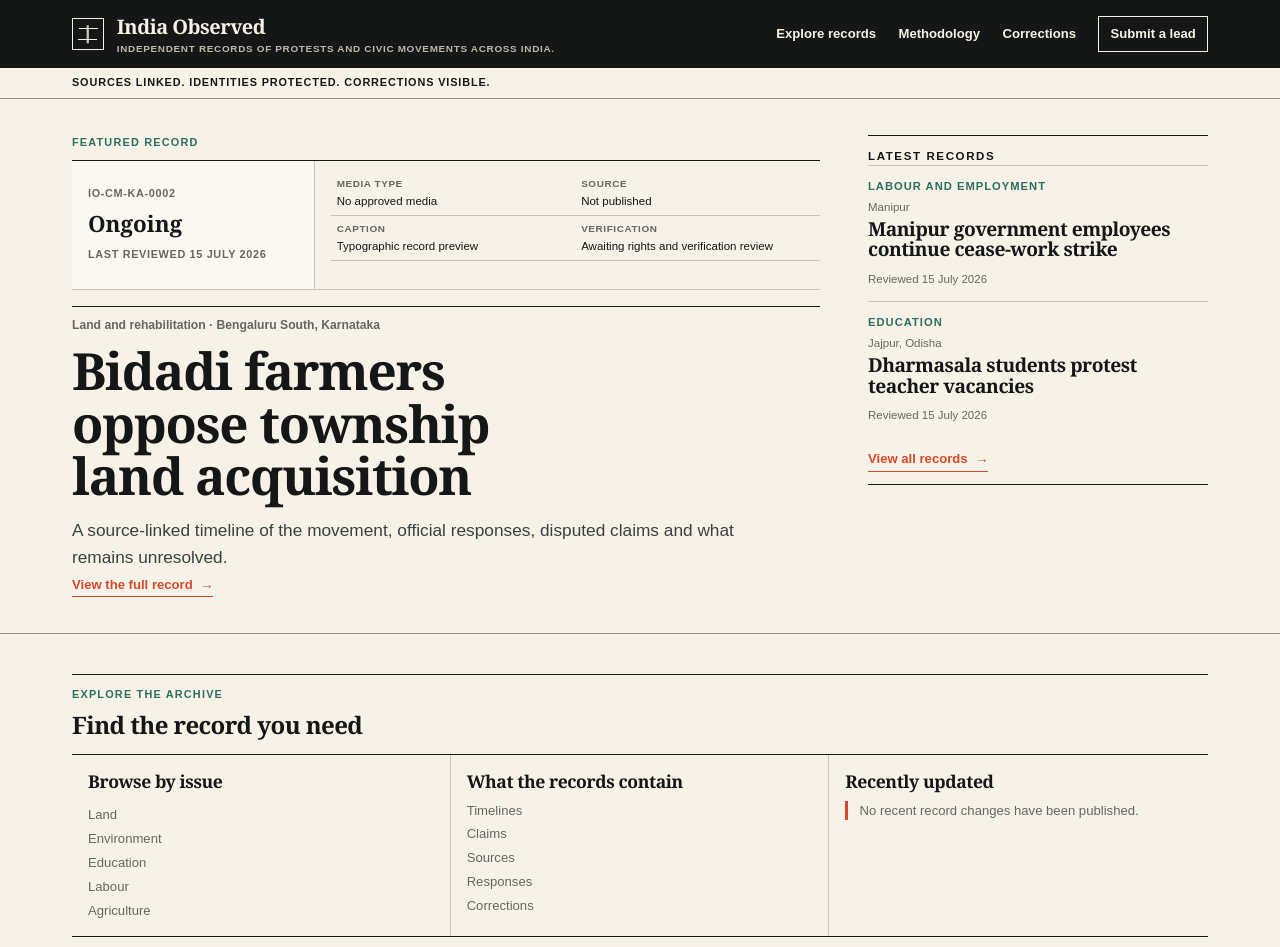
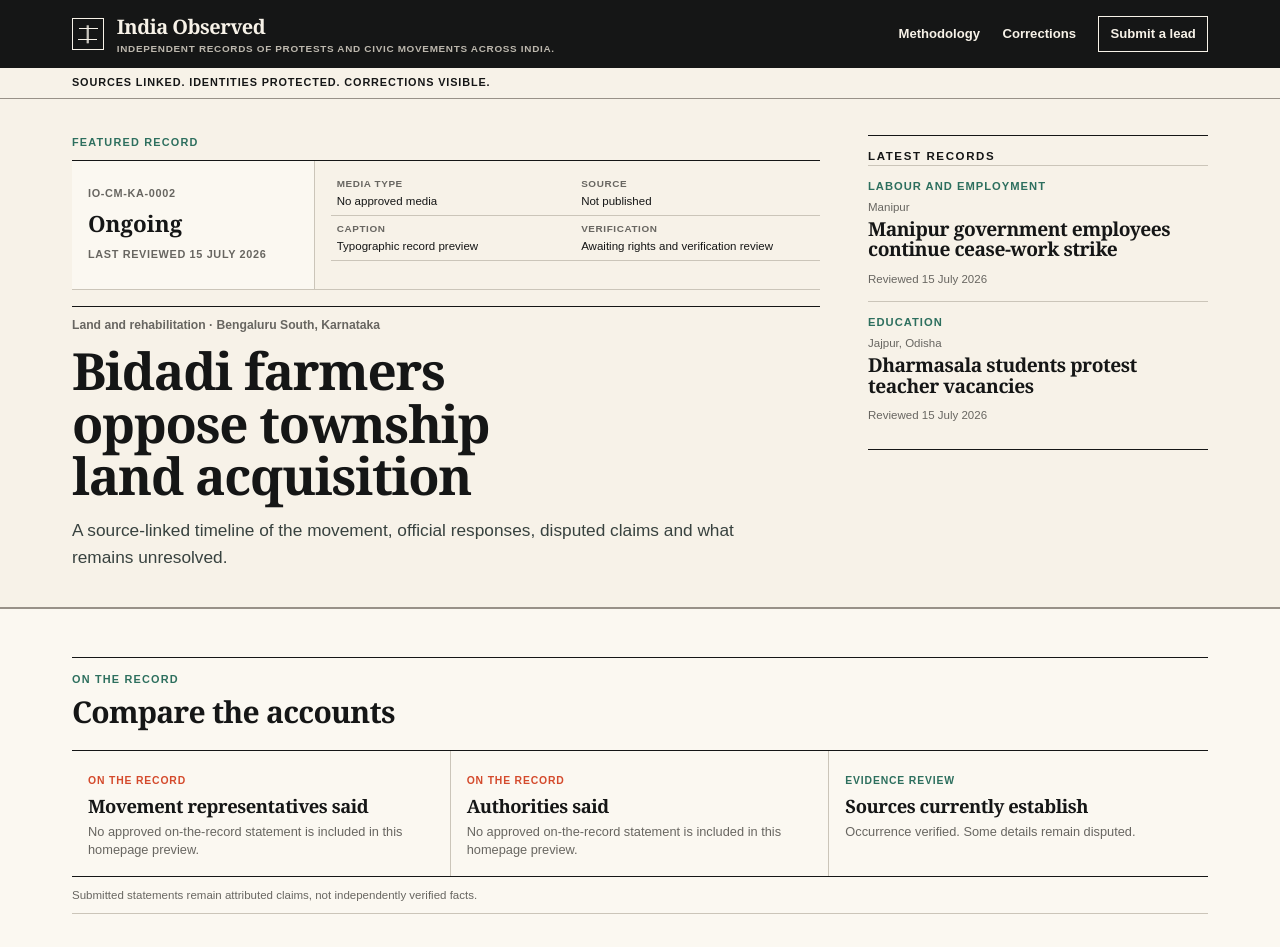
Before and after one commit to naveena04-rao/india-observed, a Next.js app: page / in a window 1280 px wide. Shown: the top 947 px of the page. Built offline with nearby package versions, Linux system fonts and the light colour scheme.

Commit message:
Remove archive exploration section

```diff
--- a/src/app/globals.css
+++ b/src/app/globals.css
@@ -1838,82 +1838,6 @@ h3 {
   }
 }
 
-/* Archive exploration replaces the duplicated record stream */
-.archive-explore {
-  border-bottom: 1px solid var(--line-dark);
-  padding-block: 2.5rem;
-}
-
-.archive-explore .stream-heading {
-  border-top: 1px solid var(--ink);
-  display: block;
-  padding-top: 0.75rem;
-}
-
-.archive-explore .stream-heading h2 {
-  font-size: 1.5rem;
-  margin-bottom: 1rem;
-}
-
-.archive-columns {
-  border-bottom: 1px solid var(--ink);
-  border-top: 1px solid var(--ink);
-  display: grid;
-  grid-template-columns: repeat(3, 1fr);
-}
-
-.archive-columns > * {
-  padding: 1rem;
-}
-
-.archive-columns > *:not(:last-child) {
-  border-right: 1px solid var(--line);
-}
-
-.archive-columns h3 {
-  font-size: 1.1rem;
-  margin-bottom: 0.6rem;
-}
-
-.archive-columns nav,
-.archive-columns ul {
-  display: grid;
-  gap: 0.3rem;
-}
-
-.archive-columns ul {
-  list-style: none;
-  margin: 0;
-  padding: 0;
-}
-
-.archive-columns a,
-.archive-columns li,
-.archive-columns p {
-  color: var(--muted);
-  font-size: 0.82rem;
-  margin: 0;
-}
-
-.archive-columns a {
-  text-decoration-color: var(--line-dark);
-  text-underline-offset: 0.2rem;
-}
-.recent-updates p {
-  border-left: 3px solid var(--terracotta);
-  padding-left: 0.7rem;
-}
-
-@media (max-width: 700px) {
-  .archive-columns {
-    grid-template-columns: 1fr;
-  }
-  .archive-columns > *:not(:last-child) {
-    border-bottom: 1px solid var(--line);
-    border-right: 0;
-  }
-}
-
 .correction-empty-state {
   border-bottom: 1px solid var(--ink);
   border-top: 1px solid var(--ink);
--- a/src/app/page.tsx
+++ b/src/app/page.tsx
@@ -72,7 +72,6 @@ export default function HomePage() {
           </Link>
 
           <nav className="desktop-nav" aria-label="Primary navigation">
-            <a href="#records">Explore records</a>
             <a href="#methodology">Methodology</a>
             <a href="#corrections">Corrections</a>
             <a className="nav-action" href="#lead">
@@ -83,7 +82,6 @@ export default function HomePage() {
           <details className="mobile-menu">
             <summary>Menu</summary>
             <nav aria-label="Mobile navigation">
-              <a href="#records">Explore records</a>
               <a href="#methodology">Methodology</a>
               <a href="#corrections">Corrections</a>
               <a href="#lead">Submit a lead</a>
@@ -137,9 +135,6 @@ export default function HomePage() {
               A source-linked timeline of the movement, official responses, disputed claims and what
               remains unresolved.
             </p>
-            <a className="text-link" href="#records">
-              View the full record <span aria-hidden="true">→</span>
-            </a>
           </div>
 
           <aside className="repository-brief latest-column" aria-label="Latest records">
@@ -152,43 +147,7 @@ export default function HomePage() {
                 <time dateTime="2026-07-15">Reviewed {record.reviewed}</time>
               </article>
             ))}
-            <a className="text-link" href="#records">
-              View all records <span aria-hidden="true">→</span>
-            </a>
           </aside>
-        </div>
-      </section>
-
-      <section className="archive-explore" id="records" aria-labelledby="archive-heading">
-        <div className="page-shell">
-          <div className="stream-heading">
-            <p className="section-kicker">Explore the archive</p>
-            <h2 id="archive-heading">Find the record you need</h2>
-          </div>
-          <div className="archive-columns">
-            <nav aria-label="Browse records by issue">
-              <h3>Browse by issue</h3>
-              <a href="#records">Land</a>
-              <a href="#records">Environment</a>
-              <a href="#records">Education</a>
-              <a href="#records">Labour</a>
-              <a href="#records">Agriculture</a>
-            </nav>
-            <div>
-              <h3>What the records contain</h3>
-              <ul>
-                <li>Timelines</li>
-                <li>Claims</li>
-                <li>Sources</li>
-                <li>Responses</li>
-                <li>Corrections</li>
-              </ul>
-            </div>
-            <div className="recent-updates">
-              <h3>Recently updated</h3>
-              <p>No recent record changes have been published.</p>
-            </div>
-          </div>
         </div>
       </section>
 
@@ -384,7 +343,6 @@ export default function HomePage() {
             <p>A curated, source-linked public record of civic action across India.</p>
           </div>
           <nav aria-label="Footer navigation">
-            <a href="#records">Explore records</a>
             <a href="#methodology">Methodology</a>
             <a href="#corrections">Corrections</a>
             <a href="#lead">Submit a lead</a>
```
Also changed, not shown: 1 other file (tests, documents, lock files or other folders).
